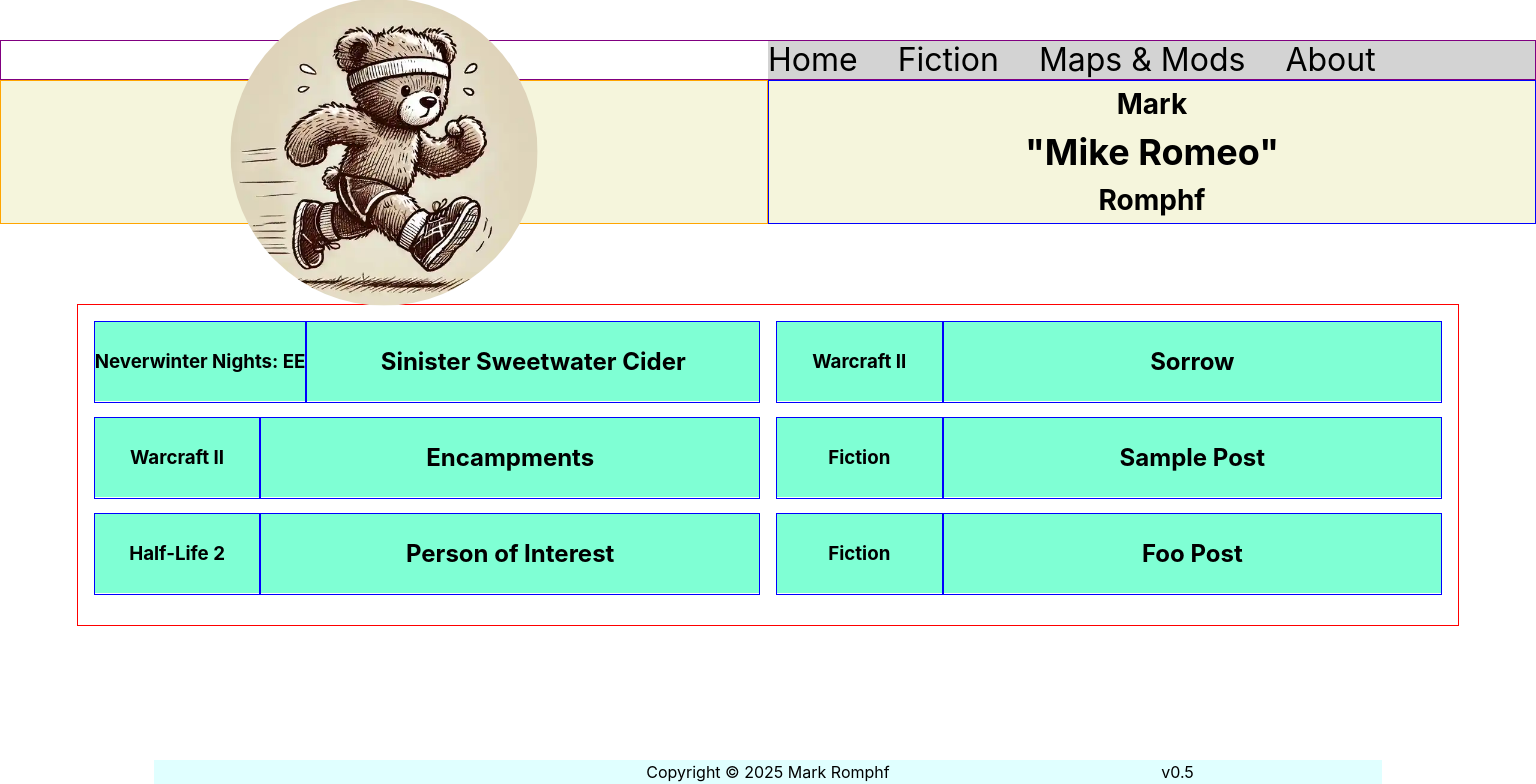
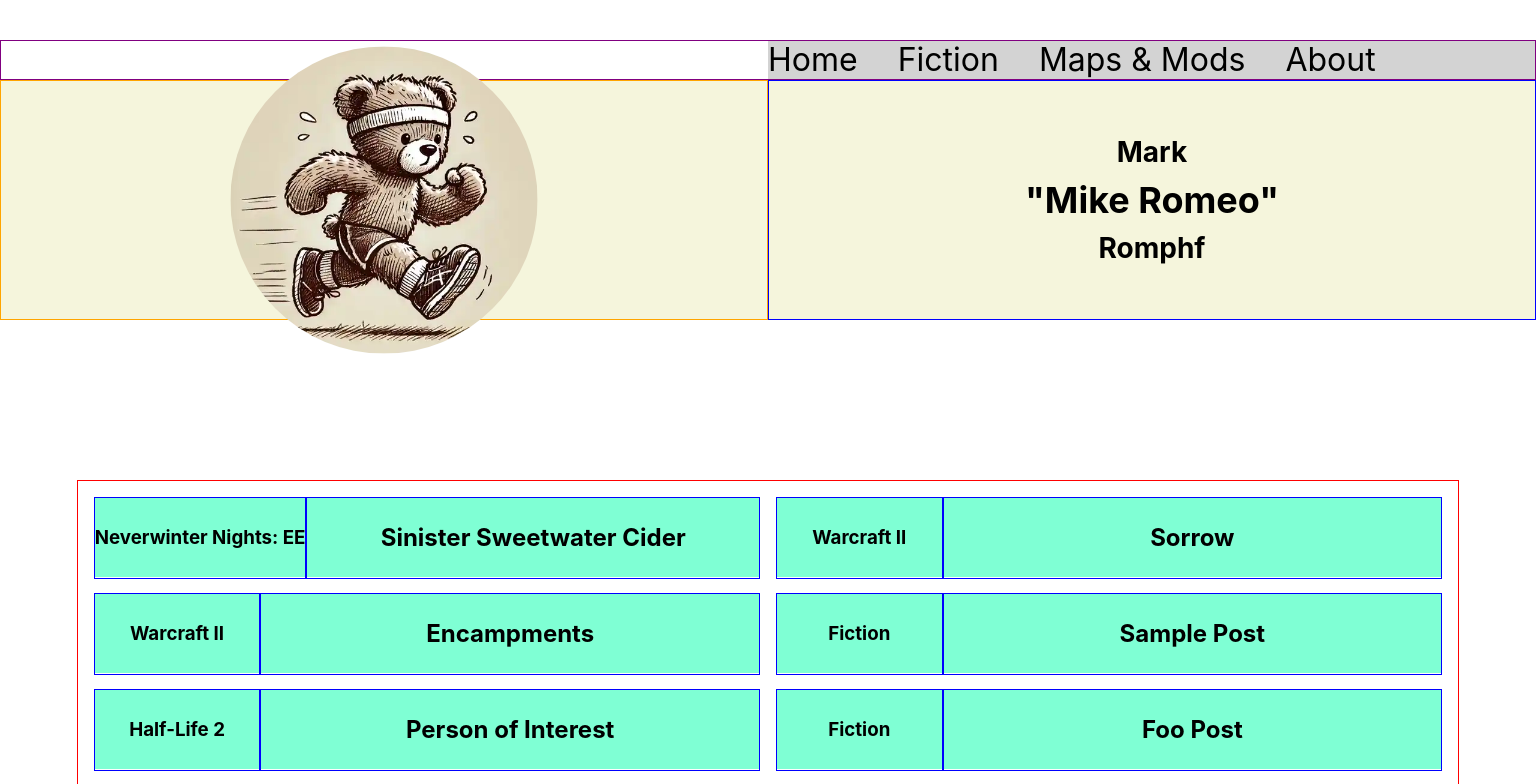
Before and after one commit to mromphf/website, a Vue app: page / in a window 1536 px wide. Shown: the top 784 px of the page. Built offline with nearby package versions, Linux system fonts and the light colour scheme.

Commit message:
Style tweaks.

```diff
--- a/src/assets/main.css
+++ b/src/assets/main.css
@@ -4,7 +4,6 @@
     --line-height: 1.5;
     --background-color: #ffffff;
     --text-color: #000000;
-    font-family: -apple-system,BlinkMacSystemFont, "Segoe UI", Roboto, "Helvetica Neue", Arial, sans-serif;
 }
 
 * {
@@ -28,6 +27,7 @@ html, body, #app {
 body {
     background-color: var(--background-color);
     color: var(--text-color);
+    font-family: -apple-system, BlinkMacSystemFont, "Segoe UI", Roboto, "Helvetica Neue", Arial, sans-serif;
 }
 
 a {
@@ -44,7 +44,7 @@ a:visited {
     column-gap: 1rem;
     margin-left: auto;
     margin-right: auto;
-    margin-top: 3vh;
+    margin-top: 3rem;
     max-height: 80vh;
     overflow-y: auto;
     padding: 1rem;
@@ -97,7 +97,7 @@ a:visited {
 @media(min-width: 1366px) {
     .content-housing {
         column-count: 2;
-        margin-top: 10vh;
+        margin-top: 10rem;
         width: 90%;
     }
 }
--- a/src/components/Masthead.vue
+++ b/src/components/Masthead.vue
@@ -26,7 +26,7 @@ header {
   justify-content: center;
   background-color: beige;
   width: 100%;
-  height: 18vh;
+  height: 15rem;
 }
 
 h1, h2 {
```
